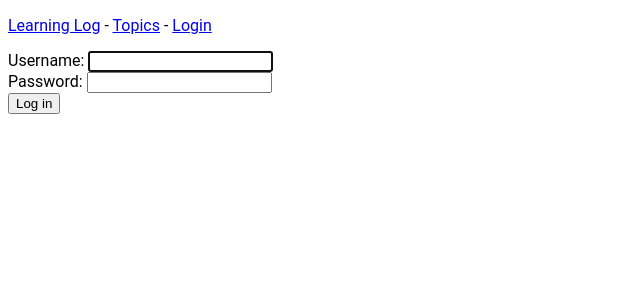
After one commit to batar-btr/learning_log, a Django app: page /accounts/login/ in a window 1280 px wide. The commit adds this page. Shown: the top 300 px of the page, without its empty margins (0-640 px from the left). Run offline with Django 5.2, Linux system fonts and the light colour scheme.

Commit message:
feat: create accounts app

```diff
--- /dev/null
+++ b/accounts/admin.py
@@ -0,0 +1,3 @@
+from django.contrib import admin
+
+# Register your models here.
--- /dev/null
+++ b/accounts/apps.py
@@ -0,0 +1,6 @@
+from django.apps import AppConfig
+
+
+class AccountsConfig(AppConfig):
+    default_auto_field = 'django.db.models.BigAutoField'
+    name = 'accounts'
--- /dev/null
+++ b/accounts/models.py
@@ -0,0 +1,3 @@
+from django.db import models
+
+# Create your models here.
--- /dev/null
+++ b/accounts/templates/registration/login.html
@@ -0,0 +1,16 @@
+{% extends 'learning_logs/base.html' %}
+
+{% block content %}
+
+  {% if form.errors %}
+    <p>Your username and password didn't match. Please try again.</p>
+  {% endif %}
+
+  <form action="{% url 'accounts:login' %}" method="post">
+    {% csrf_token %}
+    {{ form.as_div }}
+
+    <button name="submit">Log in</button>
+  </form>
+
+{% endblock content %}
--- /dev/null
+++ b/accounts/tests.py
@@ -0,0 +1,3 @@
+from django.test import TestCase
+
+# Create your tests here.
--- /dev/null
+++ b/accounts/urls.py
@@ -0,0 +1,13 @@
+"""Define URL patterns for accounts"""
+
+from django.urls import path, include
+
+from . import views
+
+app_name = 'accounts'
+urlpatterns = [
+    # Include default auth urls.
+    path('', include('django.contrib.auth.urls')),
+    # Registration Page
+    # path('register/', views.register, name='register')
+]
--- /dev/null
+++ b/accounts/views.py
@@ -0,0 +1,3 @@
+from django.shortcuts import render
+
+# Create your views here.
--- a/learning_logs/templates/learning_logs/base.html
+++ b/learning_logs/templates/learning_logs/base.html
@@ -2,7 +2,7 @@
 <html lang="en">
   <head>
     <meta charset="UTF-8" />
-    <title>Test CSS</title>
+    <title>Learning Logs</title>
     {% load static %}
     <link rel="stylesheet" href="{% static 'learning_logs/css/style.css' %}" />
     <!-- <link
@@ -13,8 +13,14 @@
   <body>
     <p>
       <a href="{% url 'learning_logs:index' %}">Learning Log</a> -
-      <a href="{% url 'learning_logs:topics' %}">Topics</a>
+      <a href="{% url 'learning_logs:topics' %}">Topics</a> -
+      {% if user.is_authenticated %}
+        Hello, {{ user.username }}.
+      {% else %}
+        <a href="{% url 'accounts:login' %}">Login</a>
+      {% endif %}
     </p>
-    {% block content %}{% endblock content %}
+    {% block content %}
+    {% endblock content %}
   </body>
 </html>
--- a/ll_project/settings.py
+++ b/ll_project/settings.py
@@ -33,6 +33,7 @@ ALLOWED_HOSTS = []
 INSTALLED_APPS = [
     # My apps.
     'learning_logs',
+    'accounts',
 
     # Default Django Apps.
     'django.contrib.admin',
@@ -124,3 +125,8 @@ STATIC_URL = 'static/'
 # https://docs.djangoproject.com/en/5.2/ref/settings/#default-auto-field
 
 DEFAULT_AUTO_FIELD = 'django.db.models.BigAutoField'
+
+
+# My settings
+
+LOGIN_REDIRECT_URL = 'learning_logs:index'
--- a/ll_project/urls.py
+++ b/ll_project/urls.py
@@ -19,5 +19,6 @@ from django.urls import path, include
 
 urlpatterns = [
     path('admin/', admin.site.urls),
+    path('accounts/', include('accounts.urls')),
     path('', include('learning_logs.urls'))
 ]
```
Also changed, not shown: accounts/__init__.py (added), accounts/migrations/__init__.py (added), 1 other file.
